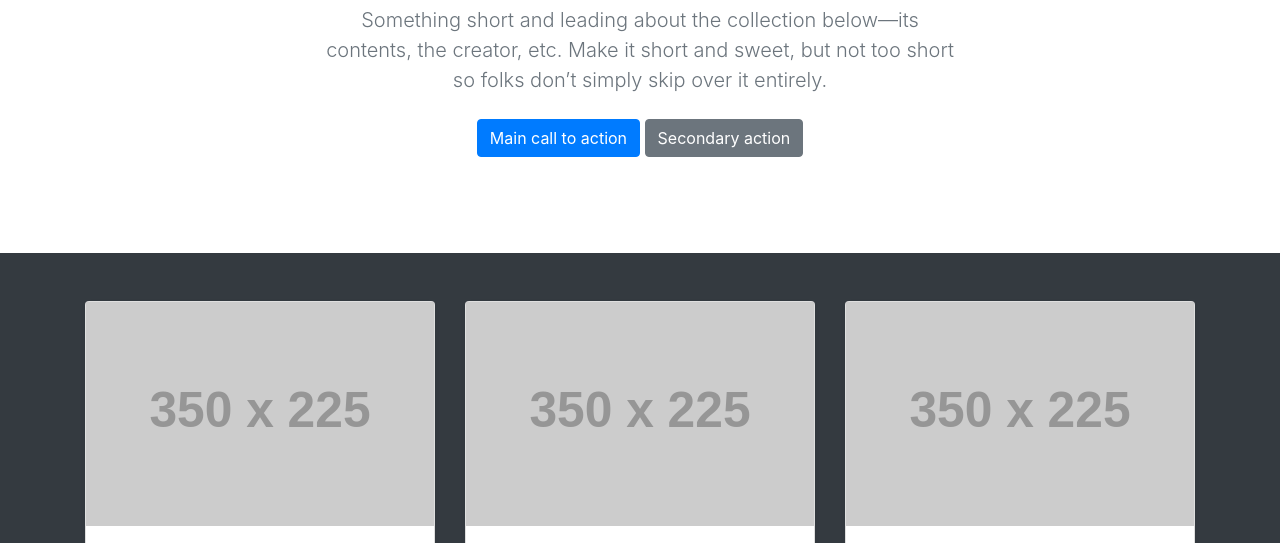
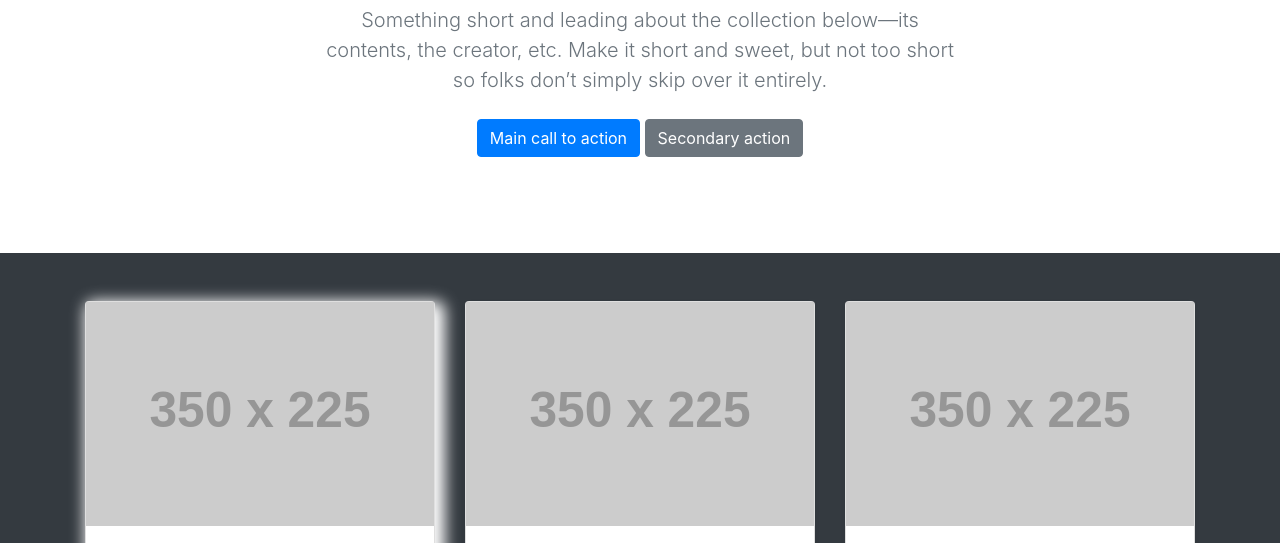
Before and after one commit to igorlatu/Cursuri, a plain HTML site: page Album/index.html in a window 1280 px wide. In both pictures the pointer is over the element 260 px from the left and 675 px from the top of the page. Shown: the part 190-733 px from the top of the page. Drawn offline with nearby package versions, Linux system fonts and the light colour scheme; placeholder pictures from the web are drawn by us.

Commit message:
finish lesson

```diff
--- a/Album/style.css
+++ b/Album/style.css
@@ -8,6 +8,7 @@
   top: 0;
   z-index: 101;
 }
+
 .container2 {
   padding-left: 16px;
   padding-right: 16px;
@@ -19,8 +20,8 @@
   margin-right: auto;
   margin-left: auto;
   max-width: 1200px;
+}
 
-}
 .album-logo {
   padding-top: 5px;
   padding-bottom: 5px;
@@ -28,3 +29,8 @@
   align-items: center;
   display: flex;
 }
+
+.card:hover {
+  -webkit-box-shadow: 5px 5px 15px 5px #FFFFFF!important;
+  box-shadow: 5px 5px 15px 5px #FFFFFF !important;
+}
```
